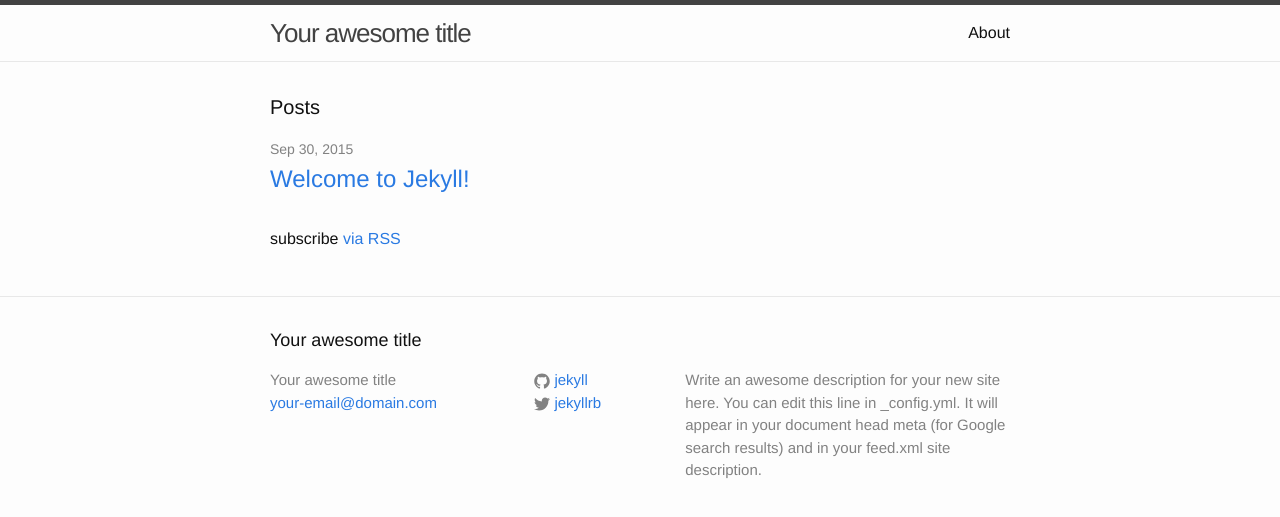
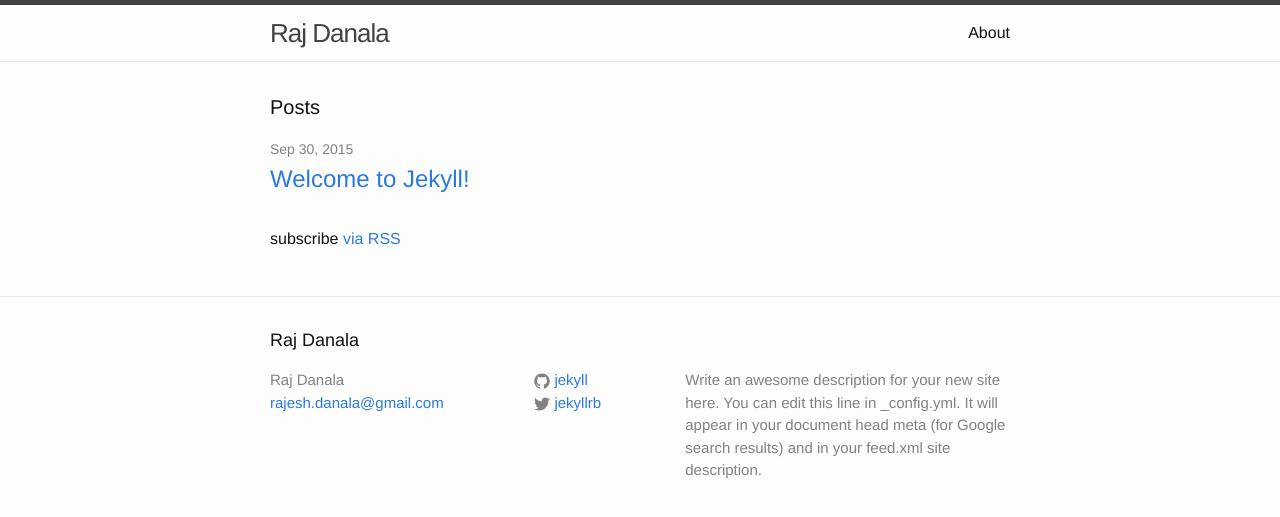
Before and after one commit to rajdanala/rajdanala.github.io, a Jekyll site: the page built from index.html, in a window 1280 px wide. Shown: the top 517 px of the page. Built offline with Jekyll 4.4.1, drawn with Linux system fonts in a browser that asks for light colours.

Commit message:
updated blog Title and Email

```diff
--- a/_config.yml
+++ b/_config.yml
@@ -1,6 +1,6 @@
 # Site settings
-title: Your awesome title
-email: your-email@domain.com
+title: Raj Danala
+email: rajesh.danala@gmail.com
 description: > # this means to ignore newlines until "baseurl:"
   Write an awesome description for your new site here. You can edit this
   line in _config.yml. It will appear in your document head meta (for
```
